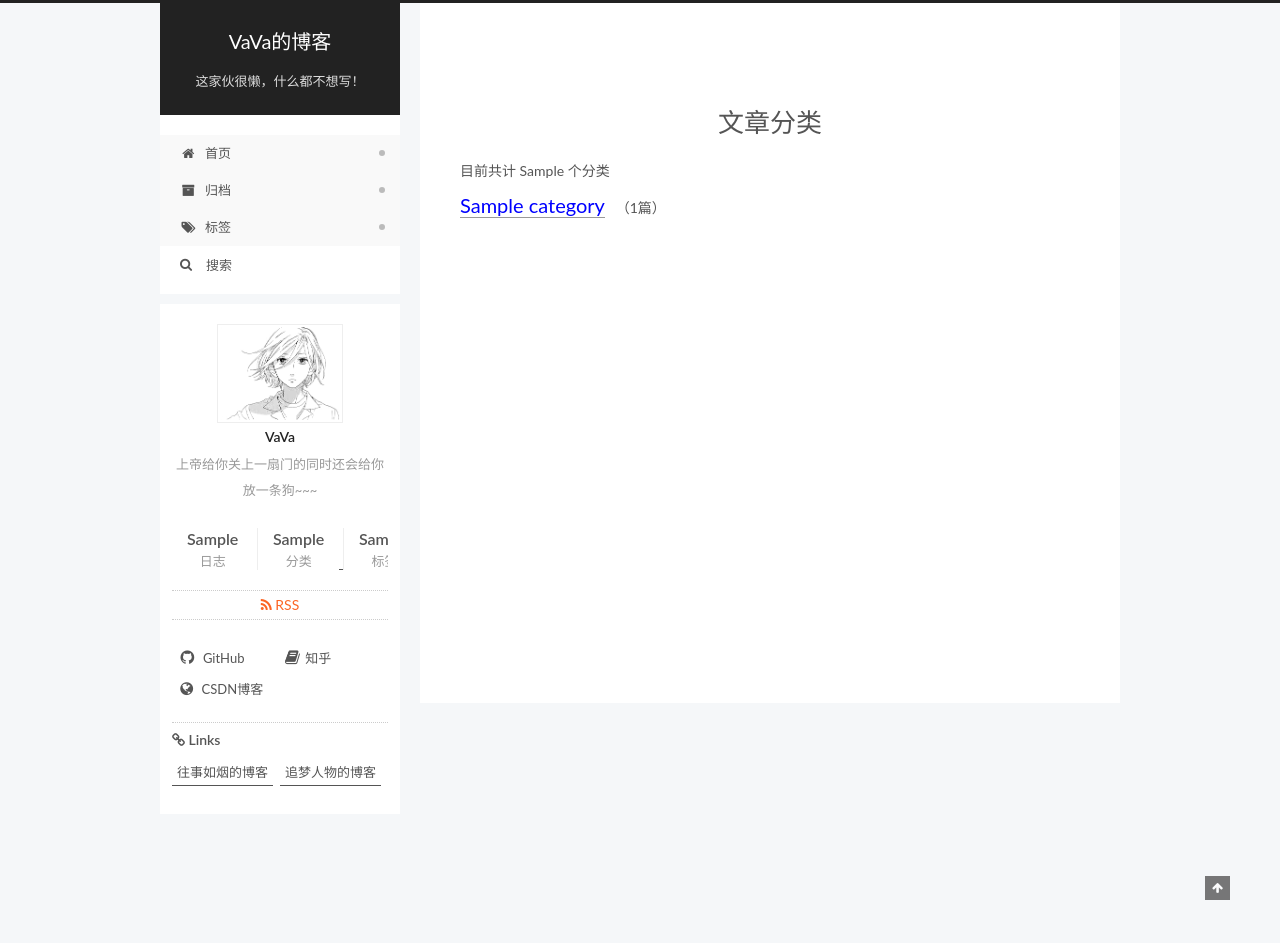
After one commit to blackeagleoht/Blog, a Django app: template templates/categorys.html in a window 1280 px wide. The commit adds this page. Shown: the top 943 px of the page. Run offline with Django 3.2, Linux system fonts and the light colour scheme; tables that the repository leaves empty hold one stand-in row (values such as "Sample post"); the template is opened without the code that fills it: values that come from a table or form of the project are taken from there, most other values are stand-ins (such as "Sample title", 1, 10 or a date in 2020); parts of the project's set-up code (start-up, migrations or seed data) failed here and were passed over; some libraries are stand-ins or nearby versions.

Commit message:
增加分类汇总页面

```diff
--- a/blog/urls.py
+++ b/blog/urls.py
@@ -1,7 +1,7 @@
 from django.conf.urls import url,include
 from django.contrib import admin
 from django.views.static import serve
-from .views import IndexView,ArichiveView,TagView,TagDetailView
+from .views import IndexView,ArichiveView,TagView,TagDetailView,CategoryView
 from .views import BlogDetailView,AddCommentView,CategoryDetaiView,MySearchView
 from .feeds import BlogRssFeed
 
@@ -15,6 +15,7 @@ urlpatterns = [
     url(r'^rss/$', BlogRssFeed(), name='rss'),
     url(r'^category/(?P<category_name>\w+)$', CategoryDetaiView.as_view(), name='category_name'),
     url(r'^search/', MySearchView(),  name='haystack_search'),
+    url(r'^categorys/$', CategoryView.as_view(), name='categorys'),
 ]
 
 
--- a/templates/base.html
+++ b/templates/base.html
@@ -179,6 +179,7 @@
                                 </div>
 
                                 <div class="site-state-item site-state-categories">
+                                        <a href="http://www.vava.info/categorys/">
                                         <span class="site-state-item-count">{{ cate_nums }}</span>
                                         <span class="site-state-item-name">分类</span>
                                 </div>
--- /dev/null
+++ b/templates/categorys.html
@@ -0,0 +1,37 @@
+{% extends 'base.html' %}
+
+{% block title %}
+文章分类
+{% endblock %}
+
+{% block content %}
+<div class="content-wrap">
+    <div id="content" class="content">
+
+        <div id="posts" class="posts-expand">
+            <header class="post-header">
+                <h2 class="post-title" itemprop="name headline">文章分类</h2>
+            </header>
+
+            <div class="categorys">
+                <div class="category-title">
+                    目前共计 {{ cate_nums }} 个分类
+                </div>
+                <div class="category-categorys">
+
+                    {% for category in all_category %}
+                        <a href="{% url 'category_name' category.name %}"
+                        style="font-size: 20px; "><font color="blue">
+                            {{ category.name }}</font></a>&nbsp;&nbsp;&nbsp;（{{category.number}}篇）
+						<br>
+                    {% endfor %}
+
+
+                </div>
+            </div>
+        </div>
+
+    </div>
+
+</div>
+{% endblock %}
```
Also changed, not shown: blog/views.py (+14 -0 lines).
